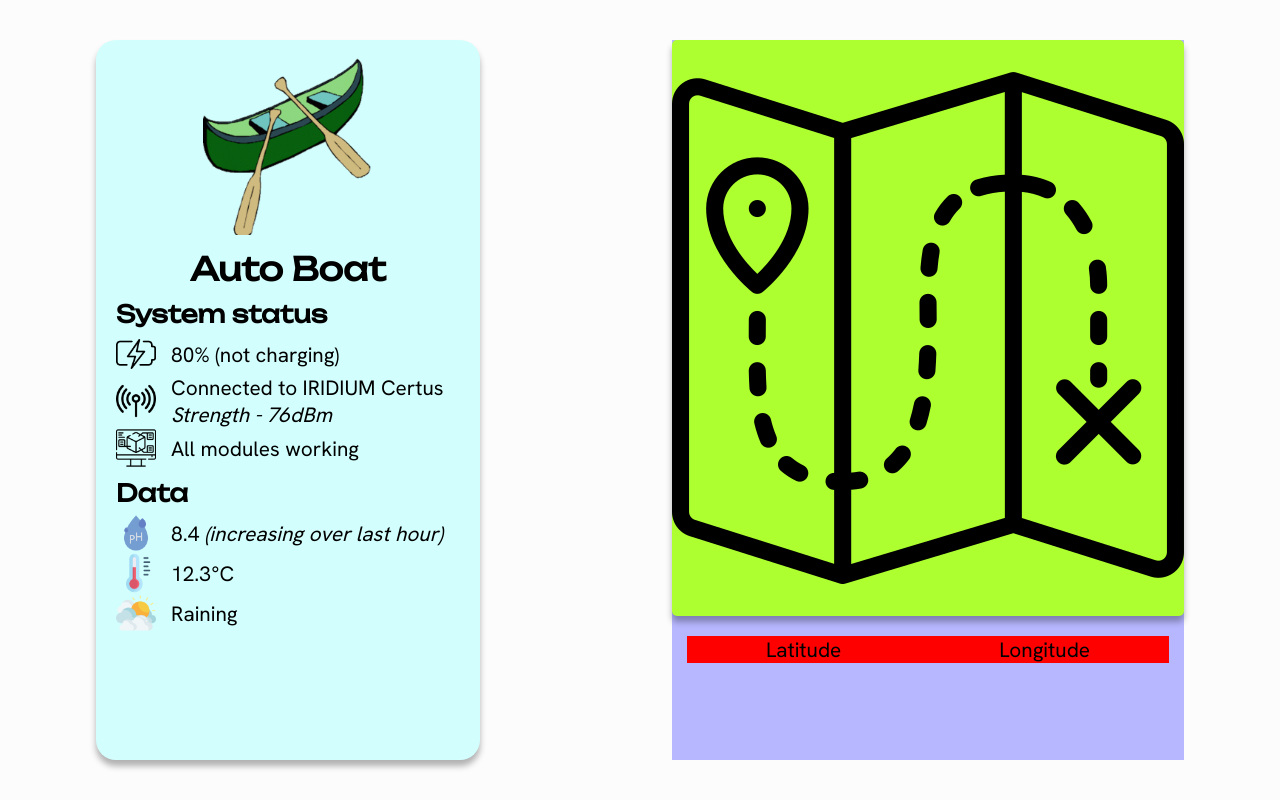
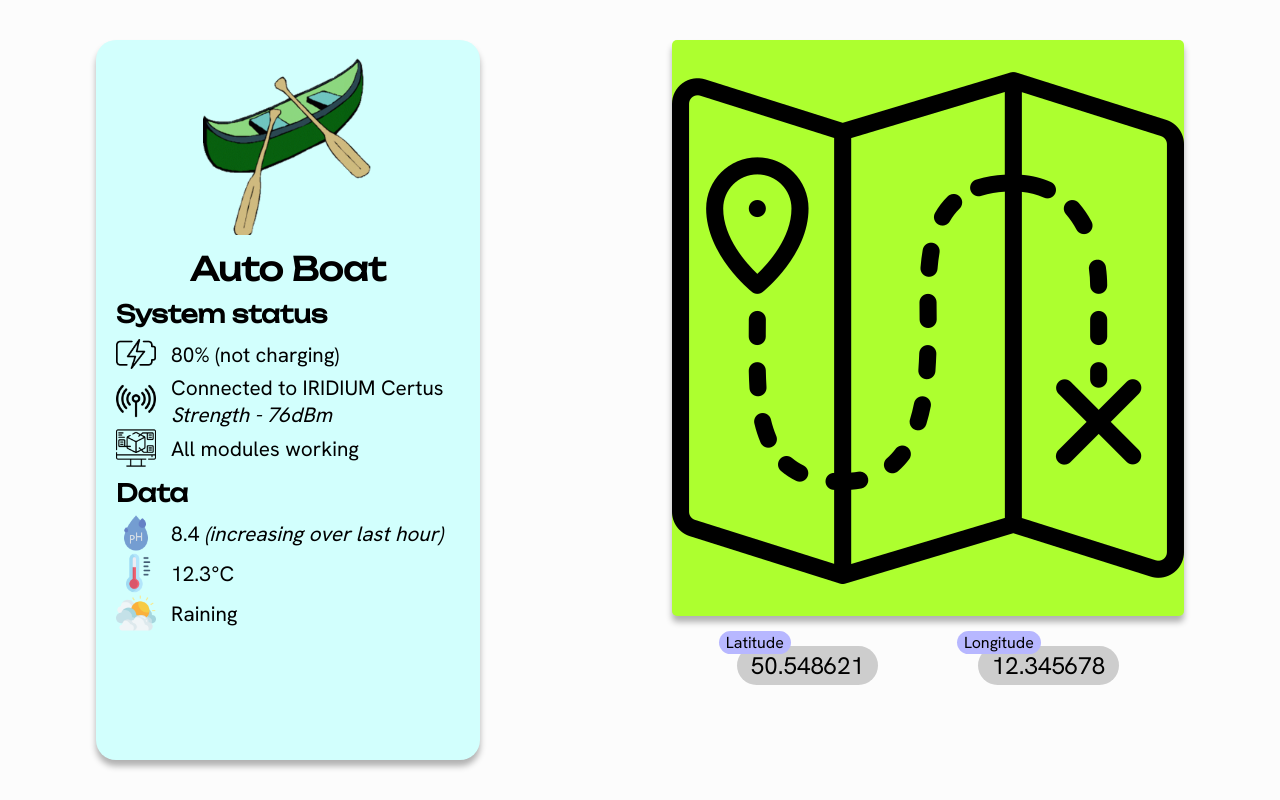
Before and after one commit to Auto-Boat/Web-client, a PHP site: page / in a window 1280 px wide. Run offline with PHP 8.4, Linux system fonts and the light colour scheme.

Commit message:
including coordinates

```diff
--- a/components/latitude.php
+++ b/components/latitude.php
@@ -0,0 +1,4 @@
+<div class="coordonnees">
+  <div class="mini-text">Latitude</div>
+  <div class="coordonnees-text">50.548621</div>
+</div>
--- a/components/longitude.php
+++ b/components/longitude.php
@@ -0,0 +1,4 @@
+<div class="coordonnees">
+  <div class="mini-text">Longitude</div>
+  <div class="coordonnees-text">12.345678</div>
+</div>
--- a/layouts/right_menu.php
+++ b/layouts/right_menu.php
@@ -4,8 +4,8 @@ include_once('fonctions.php');
 
 <div class="right-menu">
   <?php callComponent('map'); ?>
-  <div class="coordonnees">
-    <p>Latitude</p>
-    <p>Longitude</p>
+  <div class="coordonnees-container">
+    <?php callComponent('latitude'); ?>
+    <?php callComponent('longitude'); ?>
   </div>
 </div>
--- a/style.css
+++ b/style.css
@@ -11,7 +11,8 @@
 :root {
   --background-color: rgb(252, 252, 252);
   --left-menu-color: rgb(210, 255, 253);
-  --right-menu-color: rgb(183, 183, 255);
+  --mini-text-color: rgb(183, 183, 255);
+  --coordonnees-color: rgb(205, 205, 205);
 }
 
 * {
@@ -122,10 +123,30 @@ p {
   transform: translateY(-50%);
 }
 
-.coordonnees {
-  margin: 20px 15px 0 15px;
-  background-color: red;
+.coordonnees-container {
+  margin: 30px 15px 0 15px;
   display: flex;
   flex-direction: row;
   justify-content: space-around;
 }
+
+.coordonnees {
+  font-family: textFont;
+}
+
+.mini-text {
+  padding: 1px 7px 1px 7px;
+  border-radius: 25px;
+  position: absolute;
+  font-size: 1rem;
+  font-weight: 550;
+  background-color: var(--mini-text-color);
+  transform: translate(-25%, -65%);
+}
+
+.coordonnees-text {
+  padding: 4px 14px 4px 14px;
+  font-size: 1.5rem;
+  background-color: var(--coordonnees-color);
+  border-radius: 25px;
+}
```
